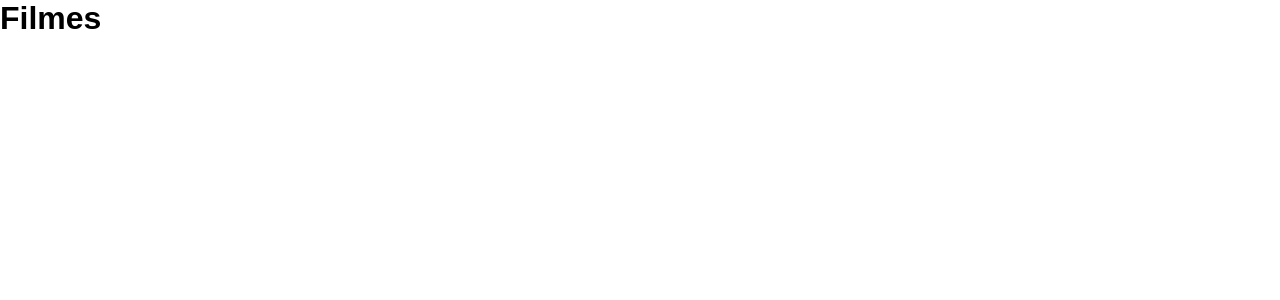
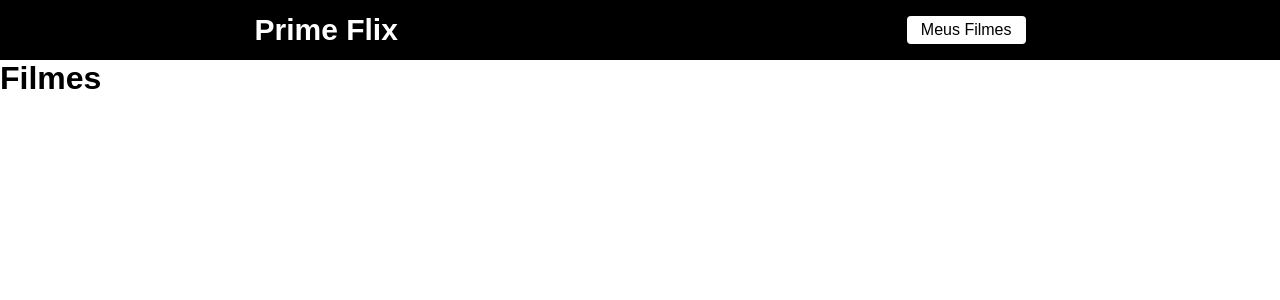
Before and after one commit to welligtonrios/app-movie-gallery, a React (Create React App) app: page /Filme/1 in a window 1280 px wide. Shown: the top 300 px of the page. Built offline with nearby package versions, Linux system fonts and the light colour scheme.

Commit message:
feat: add header component

```diff
--- /dev/null
+++ b/src/components/Header/header.css
@@ -0,0 +1,25 @@
+header{
+    display: flex;
+    align-items: center;
+    justify-content: space-around;
+    width: 100%;
+    height: 60px;
+    background-color: #000000;
+  }
+
+  .logo{
+    text-decoration: none;
+    font-size: 30px;
+    cursor: pointer;
+    color: #FFF;
+    font-weight: bold;
+  }
+
+  .favoritos{
+    text-decoration: none;
+    cursor: pointer;
+    background-color: #FFF;
+    padding: 5px 14px;
+    color: #000000;
+    border-radius: 4px;
+  }
--- /dev/null
+++ b/src/components/Header/index.js
@@ -0,0 +1,13 @@
+import './header.css';
+import {Link} from 'react-router-dom';
+
+const Header = () => {
+    return (
+        <header>
+            <Link className='logo' to="/">Prime Flix</Link>
+            <Link className='favoritos' to="/favoritos">Meus Filmes</Link>
+        </header>
+    );
+}
+
+export default Header;
--- a/src/routes.js
+++ b/src/routes.js
@@ -3,9 +3,12 @@
 import Home from './pages/Home';
 import Filme from './pages/Filme';
 
+import Header from './components/Header';
+
 const RoutesApp = () => {
     return (
         <BrowserRouter>
+        <Header/>
             <Routes>
                 <Route path='/' element={<Home/>}/>
                 <Route path='/Filme/:id' element={<Filme/>}/>
```
